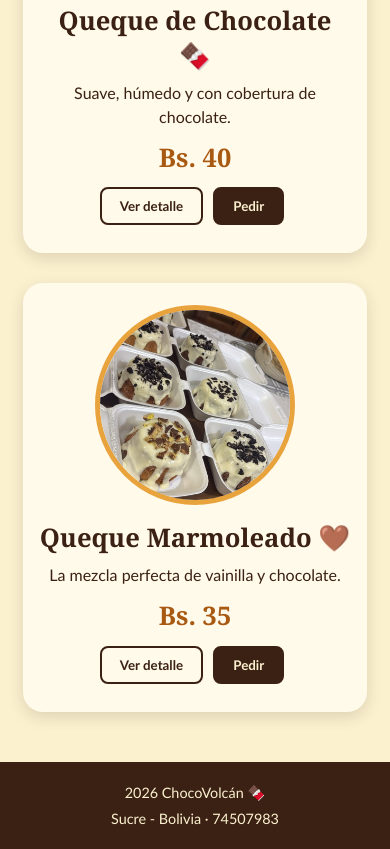
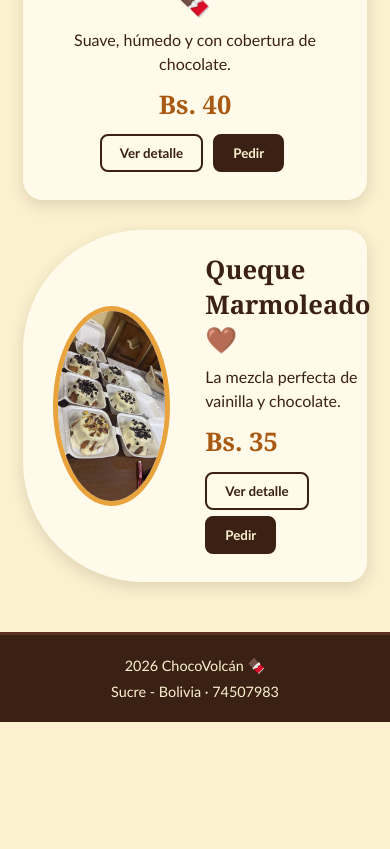
Before and after one commit to TrabajosUPDS7/proyecto-html, a plain HTML site: page index.html in a window 390 px wide. Shown: the part 1674-2523 px from the top of the page. After the commit the page ends 2396 px from the top, so only its background shows below. Drawn offline with Linux system fonts and the light colour scheme.

Commit message:
Mejora los estilos del footer

```diff
--- a/css/estilos.css
+++ b/css/estilos.css
@@ -365,6 +365,13 @@ footer{
         height: 260px;
     }
 
+
+
+footer{
+    border-top: 3px solid #5a3220;
+}
+EOF
+
     .producto, .producto.invertido{
         flex-direction: column;
         text-align: center;
```
